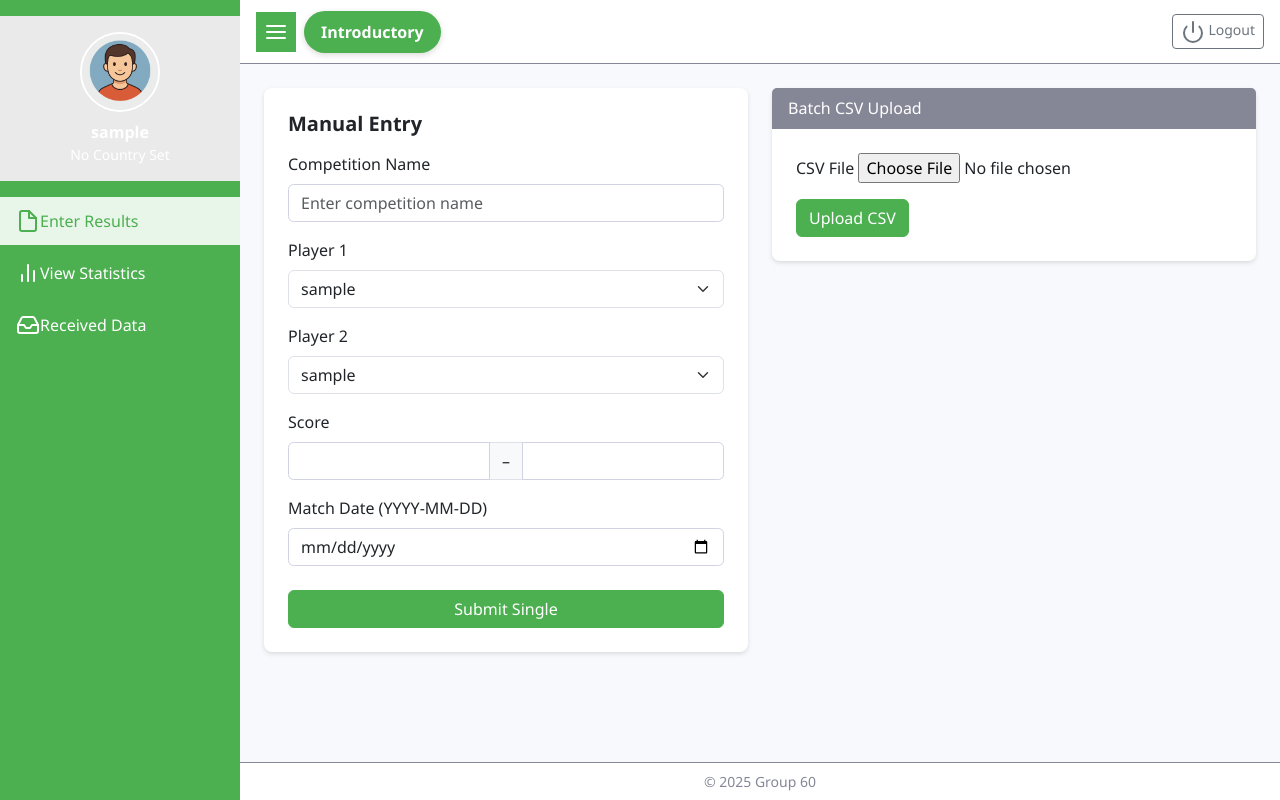
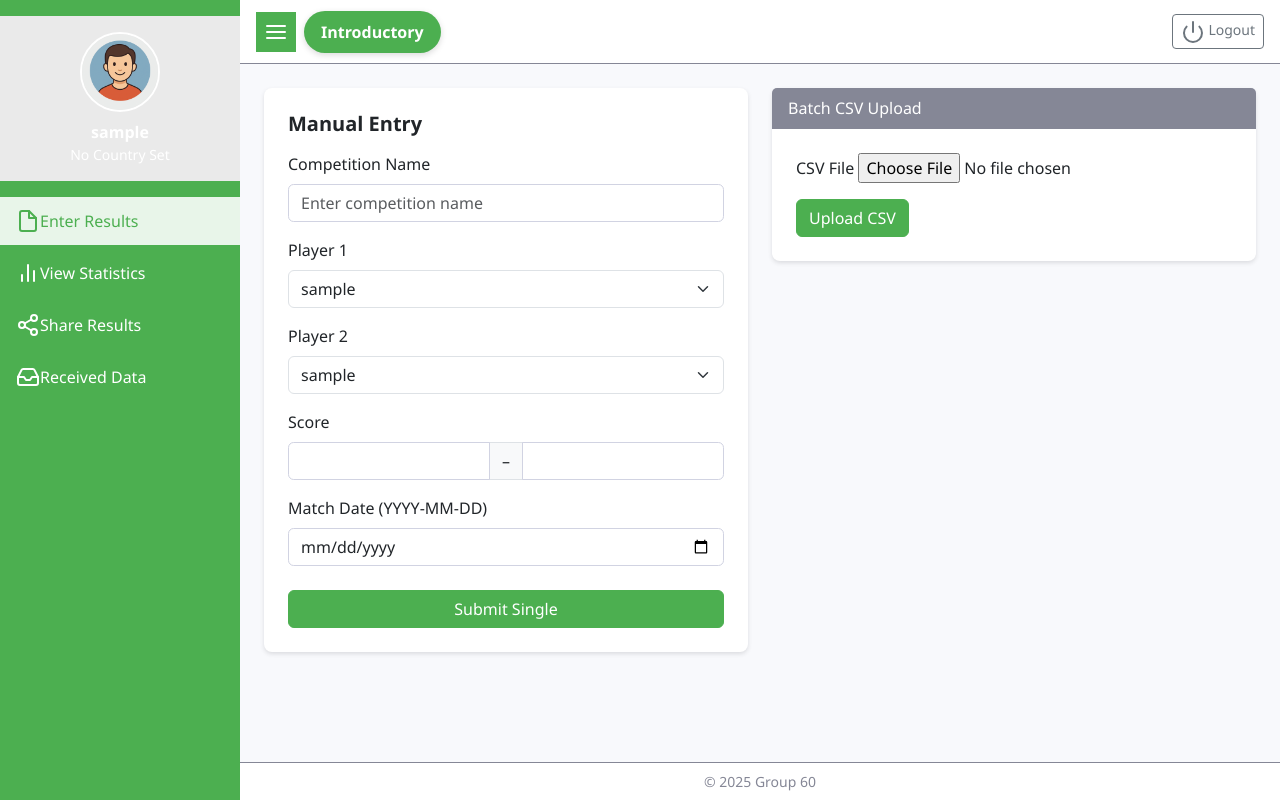
Before and after one commit to ThanhVinhTong/Tennis-Tournament, a Flask app: page /upload in a window 1280 px wide. Run offline with Flask 3, Linux system fonts and the light colour scheme; the visitor is signed in with stand-in values (Sample User, id 1); data comes from the database, SQL or seed files in the repository; some libraries are stand-ins or nearby versions.

Commit message:
add ShareForm, and change the navbar on base, home.
ShareForm

```diff
--- a/app/main/forms.py
+++ b/app/main/forms.py
@@ -30,3 +30,6 @@ class UploadForm(FlaskForm):
         FileAllowed(['csv'], 'Only CSV format is allowed')
     ])
     submit_csv = SubmitField('Upload CSV')
+
+class ShareForm(FlaskForm):
+    submit_share = SubmitField('Share Selected Result')
--- a/app/templates/base.html
+++ b/app/templates/base.html
@@ -129,6 +129,12 @@
         </li>
 
         <!-- SHARE PART -->
+        <li class="nav-item">
+          <a class="nav-link {% if request.endpoint=='main.share' %}active{% endif %}"
+             href="{{ url_for('main.share') }}">
+            <i data-feather="share-2"></i><span>Share Results</span>
+          </a>
+        </li>
 
 
         <li class="nav-item">
--- a/app/templates/main/view_stats.html
+++ b/app/templates/main/view_stats.html
@@ -30,7 +30,7 @@
     {% endfor %}
   </div>
 
-  <!-- 用户排名信息 -->
+  <!-- User ranking information -->
   <div class="row mb-4">
     <div class="col-12">
       <div class="card bg-light shadow-sm">
```
Also changed, not shown: app/templates/main/home.html (+7 -0 lines).
